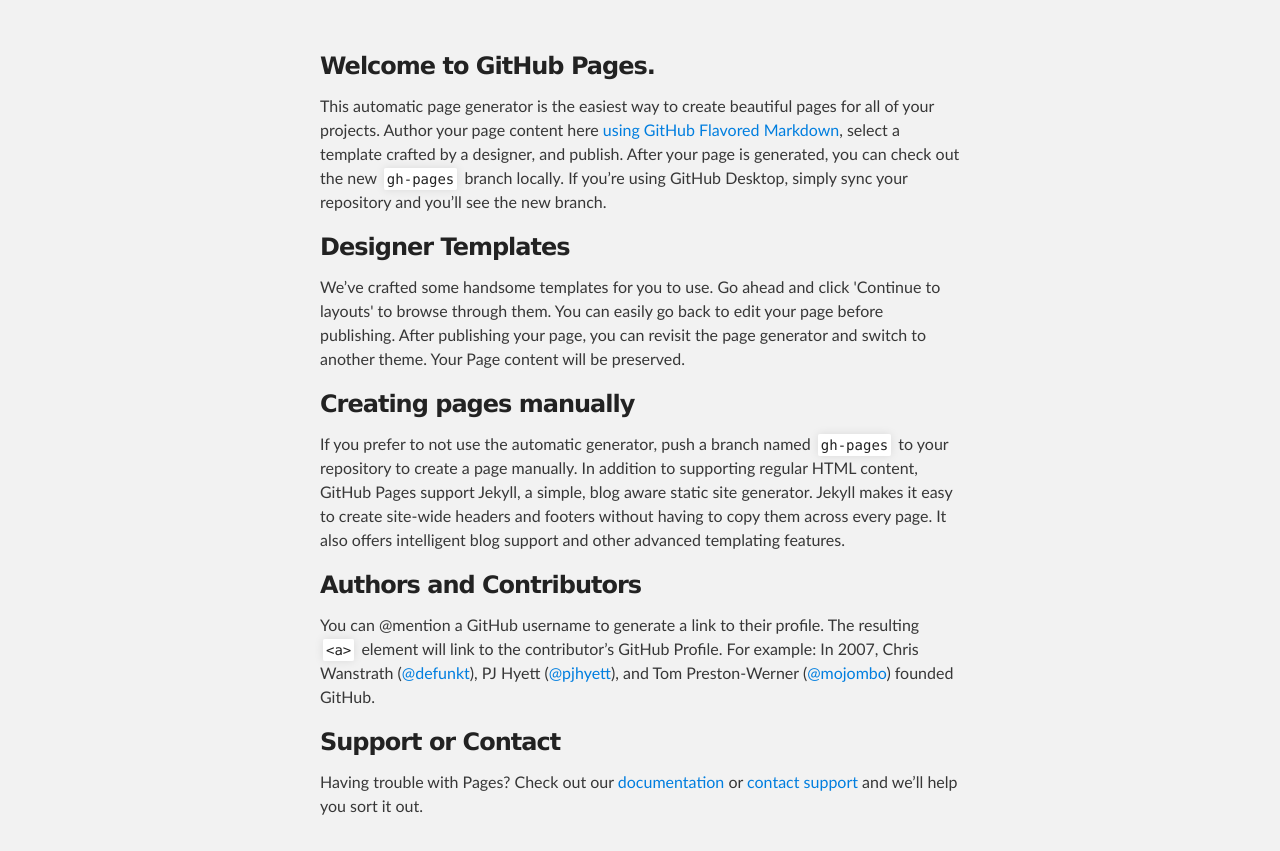
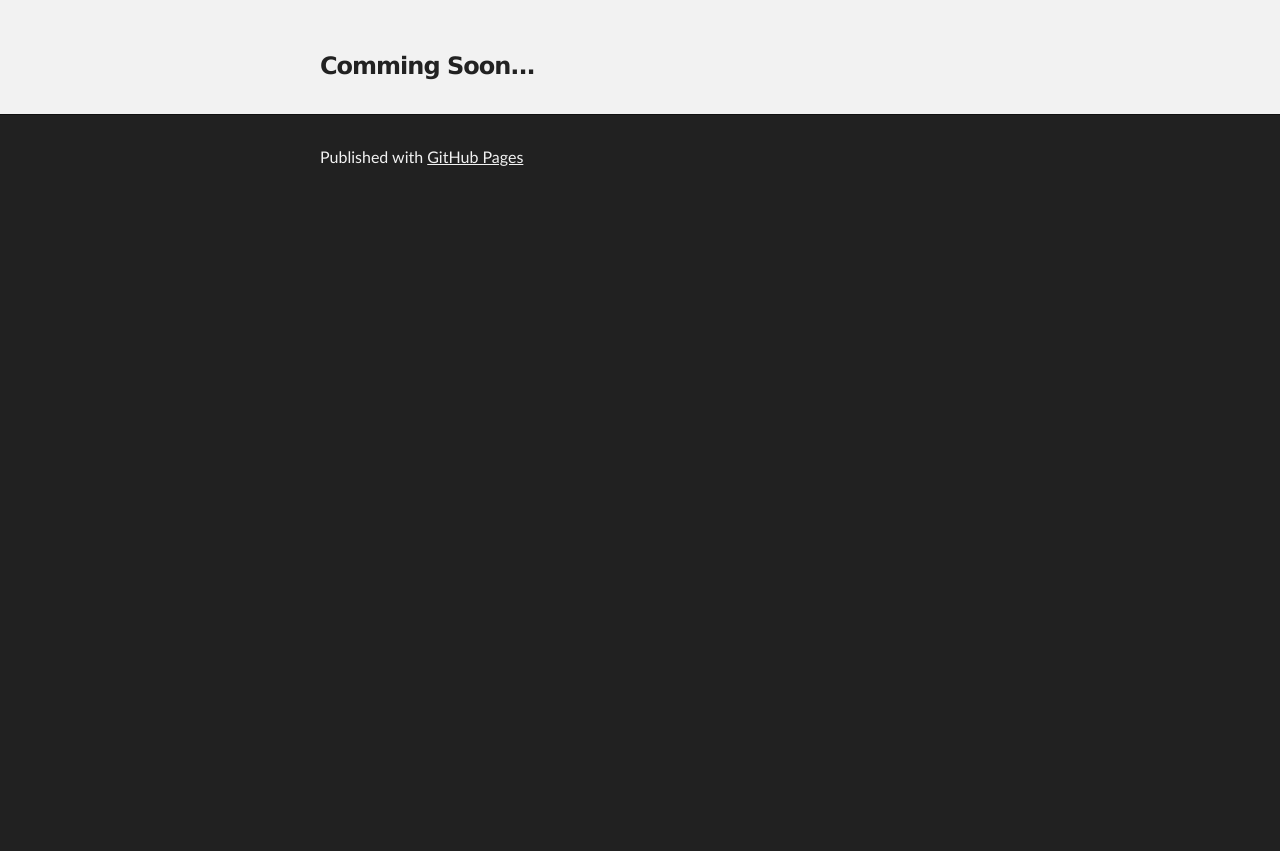
Before and after one commit to UnknownProjectTeam/UnknownProjectTeam.github.io, a plain HTML site: page index.html in a window 1280 px wide. Shown: the part 176-1027 px from the top of the page. After the commit the page ends 800 px from the top, so only its background shows below. Drawn offline with Linux system fonts and the light colour scheme.

Commit message:
Update index.html

```diff
--- a/index.html
+++ b/index.html
@@ -16,7 +16,7 @@
     <!-- HEADER -->
     <div id="header_wrap" class="outer">
         <header class="inner">
-          <a id="forkme_banner" href="https://github.com/UnknownProjectTeam">View on GitHub</a>
+          <a id="forkme_banner" href="https://github.com/UnknownProjectTeam">Main Page</a>
 
           <h1 id="project_title">Unknownprojectteam.GitHub.io</h1>
           <h2 id="project_tagline"></h2>
@@ -27,30 +27,7 @@
     <!-- MAIN CONTENT -->
     <div id="main_content_wrap" class="outer">
       <section id="main_content" class="inner">
-        <h3>
-<a id="welcome-to-github-pages" class="anchor" href="#welcome-to-github-pages" aria-hidden="true"><span aria-hidden="true" class="octicon octicon-link"></span></a>Welcome to GitHub Pages.</h3>
-
-<p>This automatic page generator is the easiest way to create beautiful pages for all of your projects. Author your page content here <a href="https://guides.github.com/features/mastering-markdown/">using GitHub Flavored Markdown</a>, select a template crafted by a designer, and publish. After your page is generated, you can check out the new <code>gh-pages</code> branch locally. If you’re using GitHub Desktop, simply sync your repository and you’ll see the new branch.</p>
-
-<h3>
-<a id="designer-templates" class="anchor" href="#designer-templates" aria-hidden="true"><span aria-hidden="true" class="octicon octicon-link"></span></a>Designer Templates</h3>
-
-<p>We’ve crafted some handsome templates for you to use. Go ahead and click 'Continue to layouts' to browse through them. You can easily go back to edit your page before publishing. After publishing your page, you can revisit the page generator and switch to another theme. Your Page content will be preserved.</p>
-
-<h3>
-<a id="creating-pages-manually" class="anchor" href="#creating-pages-manually" aria-hidden="true"><span aria-hidden="true" class="octicon octicon-link"></span></a>Creating pages manually</h3>
-
-<p>If you prefer to not use the automatic generator, push a branch named <code>gh-pages</code> to your repository to create a page manually. In addition to supporting regular HTML content, GitHub Pages support Jekyll, a simple, blog aware static site generator. Jekyll makes it easy to create site-wide headers and footers without having to copy them across every page. It also offers intelligent blog support and other advanced templating features.</p>
-
-<h3>
-<a id="authors-and-contributors" class="anchor" href="#authors-and-contributors" aria-hidden="true"><span aria-hidden="true" class="octicon octicon-link"></span></a>Authors and Contributors</h3>
-
-<p>You can @mention a GitHub username to generate a link to their profile. The resulting <code>&lt;a&gt;</code> element will link to the contributor’s GitHub Profile. For example: In 2007, Chris Wanstrath (<a href="https://github.com/defunkt" class="user-mention">@defunkt</a>), PJ Hyett (<a href="https://github.com/pjhyett" class="user-mention">@pjhyett</a>), and Tom Preston-Werner (<a href="https://github.com/mojombo" class="user-mention">@mojombo</a>) founded GitHub.</p>
-
-<h3>
-<a id="support-or-contact" class="anchor" href="#support-or-contact" aria-hidden="true"><span aria-hidden="true" class="octicon octicon-link"></span></a>Support or Contact</h3>
-
-<p>Having trouble with Pages? Check out our <a href="https://help.github.com/pages">documentation</a> or <a href="https://github.com/contact">contact support</a> and we’ll help you sort it out.</p>
+        <h3>Comming Soon...</h3>
       </section>
     </div>
 
```
